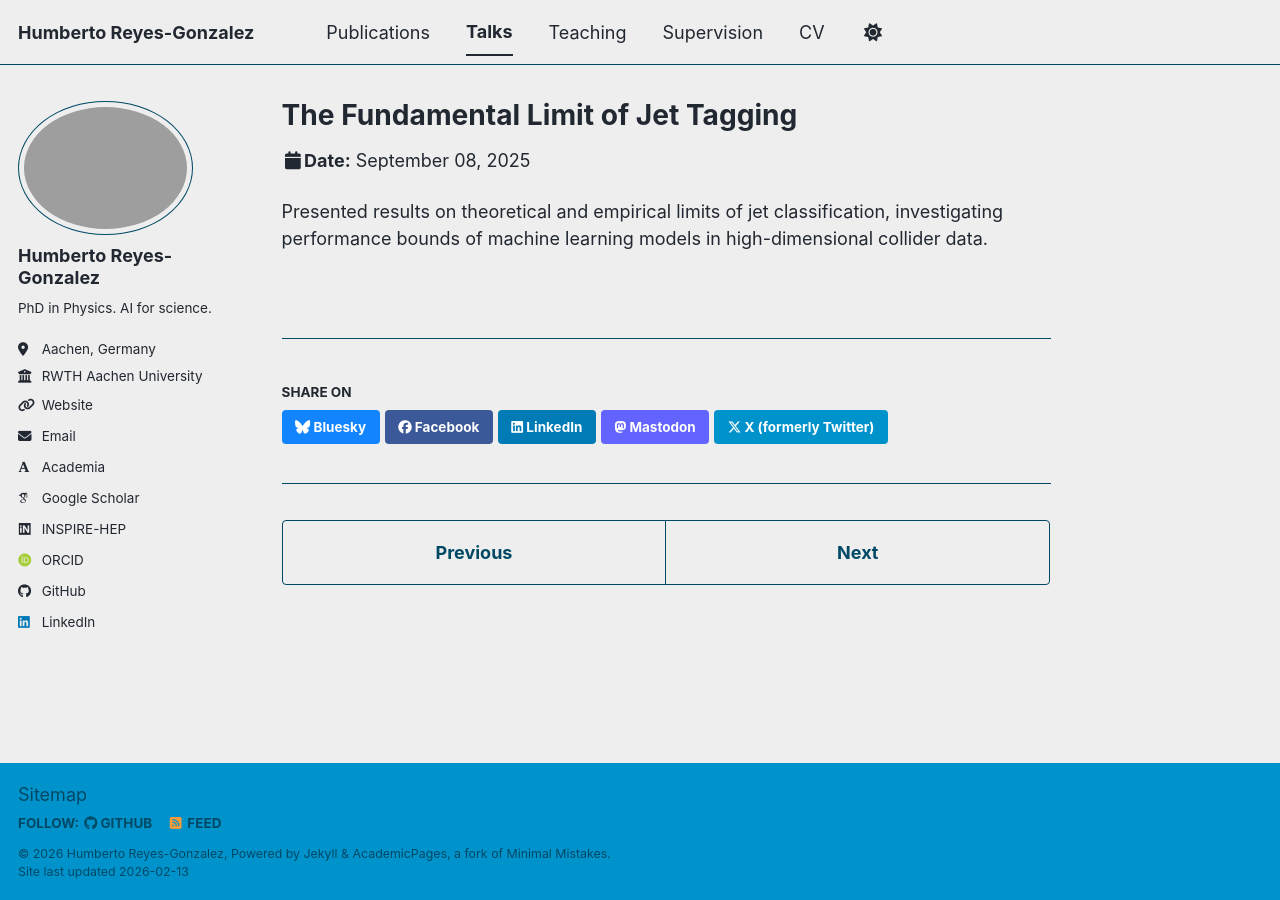
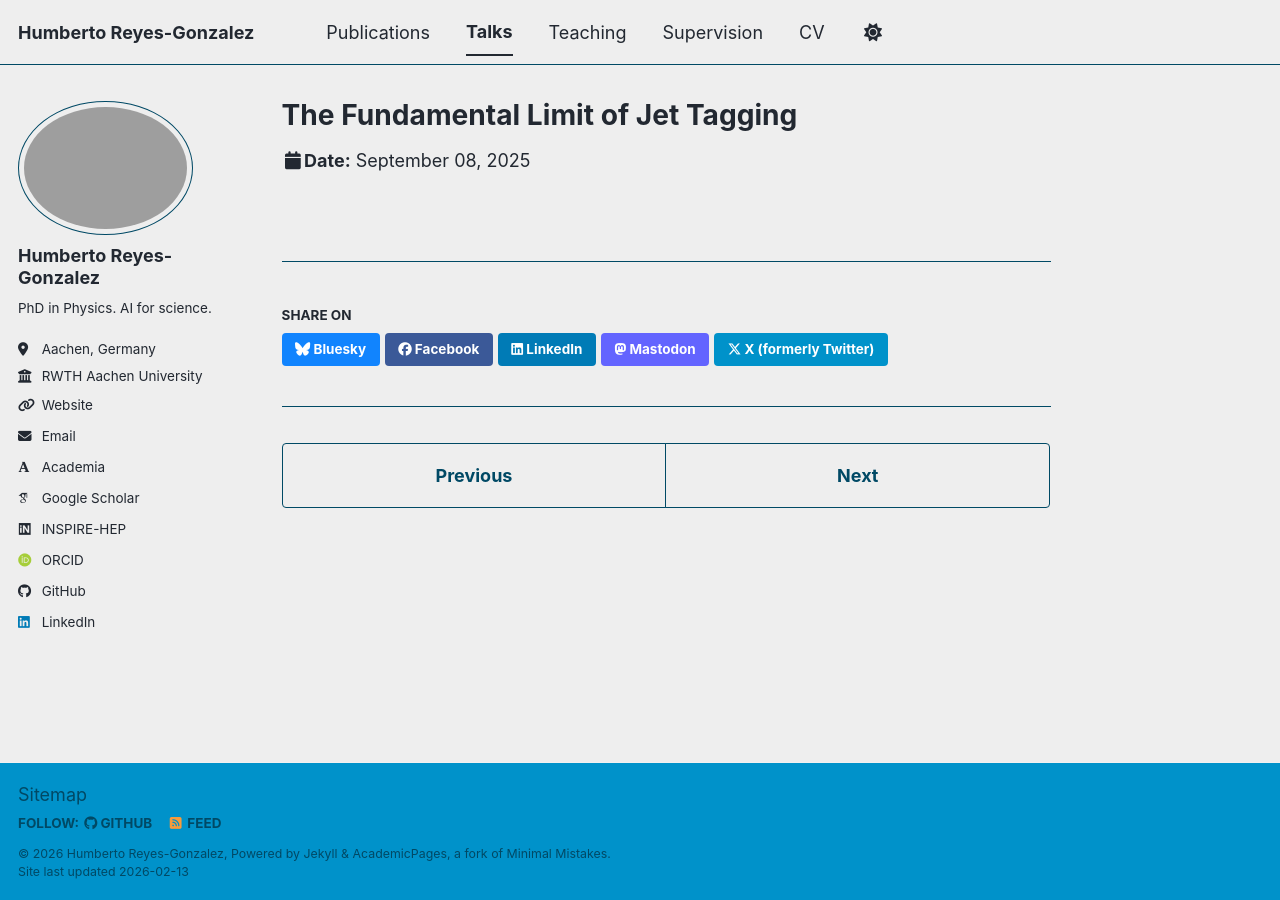
Before and after one commit to hreyes91/hreyes91.github.io, a Jekyll site: the page built from _talks/2025-09-08-acat.md, in a window 1280 px wide. Built offline with Jekyll 4.4.1, drawn with Linux system fonts in a browser that asks for light colours; some web fonts are replaced; a script bundle is joined from its source files by our own code; library files that are not in the unit come from our copies.

Commit message:
Update 2025-09-08-acat.md

```diff
--- a/_talks/2025-09-08-acat.md
+++ b/_talks/2025-09-08-acat.md
@@ -8,4 +8,3 @@ date: 2025-09-08
 location: "Hamburg, Germany"
 talk_url: "https://indico.cern.ch/event/1488410/contributions/6561396/"
 ---
-Presented results on theoretical and empirical limits of jet classification, investigating performance bounds of machine learning models in high-dimensional collider data.
```
